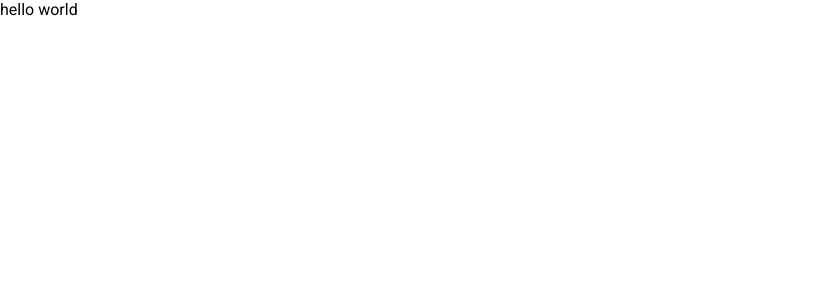
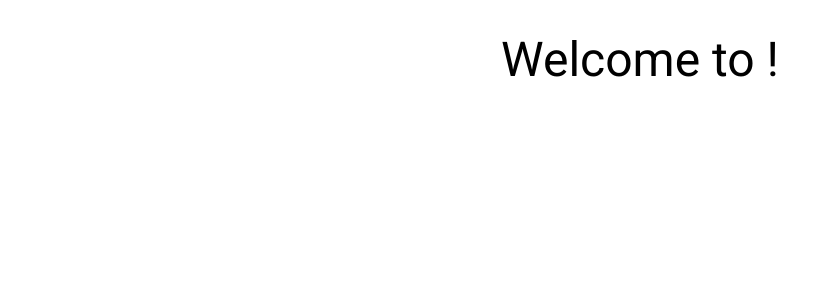
Before and after one commit to anthonytoumaibrahim/weather-app, a React (Create React App) app: page / in a window 1280 px wide. Shown: the top 300 px of the page, without its empty margins (0-838 px from the left). Built offline with nearby package versions, Linux system fonts and the light colour scheme.

Commit message:
Add Main App Layout

```diff
--- a/public/index.html
+++ b/public/index.html
@@ -10,34 +10,11 @@
       content="Web site created using create-react-app"
     />
     <link rel="apple-touch-icon" href="%PUBLIC_URL%/logo192.png" />
-    <!--
-      manifest.json provides metadata used when your web app is installed on a
-      user's mobile device or desktop. See https://developers.google.com/web/fundamentals/web-app-manifest/
-    -->
     <link rel="manifest" href="%PUBLIC_URL%/manifest.json" />
-    <!--
-      Notice the use of %PUBLIC_URL% in the tags above.
-      It will be replaced with the URL of the `public` folder during the build.
-      Only files inside the `public` folder can be referenced from the HTML.
-
-      Unlike "/favicon.ico" or "favicon.ico", "%PUBLIC_URL%/favicon.ico" will
-      work correctly both with client-side routing and a non-root public URL.
-      Learn how to configure a non-root public URL by running `npm run build`.
-    -->
-    <title>React App</title>
+    <title>%REACT_APP_NAME%</title>
   </head>
   <body>
     <noscript>You need to enable JavaScript to run this app.</noscript>
     <div id="root"></div>
-    <!--
-      This HTML file is a template.
-      If you open it directly in the browser, you will see an empty page.
-
-      You can add webfonts, meta tags, or analytics to this file.
-      The build step will place the bundled scripts into the <body> tag.
-
-      To begin the development, run `npm start` or `yarn start`.
-      To create a production bundle, use `npm run build` or `yarn build`.
-    -->
   </body>
 </html>
--- a/src/App.tsx
+++ b/src/App.tsx
@@ -1,7 +1,17 @@
+import { Box, Typography } from "@mui/material";
 import "./App.css";
+import Container from "@mui/material/Container";
 
 const App = () => {
-  return <div>hello world</div>;
+  return (
+    <Container maxWidth="md">
+      <Box padding={4}>
+        <Typography variant="h3" component="h3" align="center">
+          Welcome to {process.env.REACT_APP_NAME}!
+        </Typography>
+      </Box>
+    </Container>
+  );
 };
 
 export default App;
```
Also changed, not shown: 1 other file (tests, documents, lock files or other folders).
